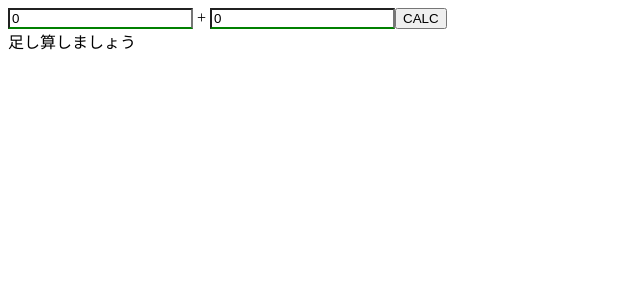
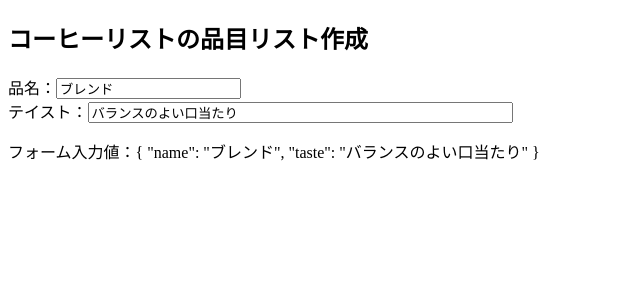
Before and after one commit to Naoki-123/simple2, an Angular app: page / in a window 1280 px wide. Shown: the top 300 px of the page, without its empty margins (0-640 px from the left). Built offline with nearby package versions, Linux system fonts and the light colour scheme.

Commit message:
バグチェック_chapter8_ラジオボタン

```diff
--- a/src/app/app.component.html
+++ b/src/app/app.component.html
@@ -1,4 +1,4 @@
-<app-better-form></app-better-form>
+<app-controls></app-controls>
 <!--The content below is only a placeholder and can be replaced.-->
 <!--div style="text-align:center">
   <h1>
--- a/src/app/controls/controls.component.html
+++ b/src/app/controls/controls.component.html
@@ -1,3 +1,10 @@
-<p>
-  controls works!
-</p>
+<h2>コーヒーリストの品目リスト作成</h2>
+<form [formGroup] = "coffeeForm" novalidate>
+  <div>
+    <label>品名：<input formControlName = "name"></label>
+  </div>
+  <div>
+    <label>テイスト：<input formControlName = "taste" size = "50"></label>
+  </div>
+</form>
+<p>フォーム入力値：{{coffeeForm.value | json}}</p>
--- a/src/app/controls/controls.component.ts
+++ b/src/app/controls/controls.component.ts
@@ -1,4 +1,5 @@
 import { Component, OnInit } from '@angular/core';
+import { FormControl, FormGroup, FormBuilder } from '@angular/forms';
 
 @Component({
   selector: 'app-controls',
@@ -6,8 +7,13 @@ import { Component, OnInit } from '@angular/core';
   styleUrls: ['./controls.component.css']
 })
 export class ControlsComponent implements OnInit {
-
-  constructor() { }
+  coffeeForm: FormGroup;
+  constructor(private fb: FormBuilder) {
+    this.coffeeForm = this.fb.group({
+      name: 'ブレンド',
+      taste: 'バランスのよい口当たり'
+    });
+   }
 
   ngOnInit() {
   }
```
